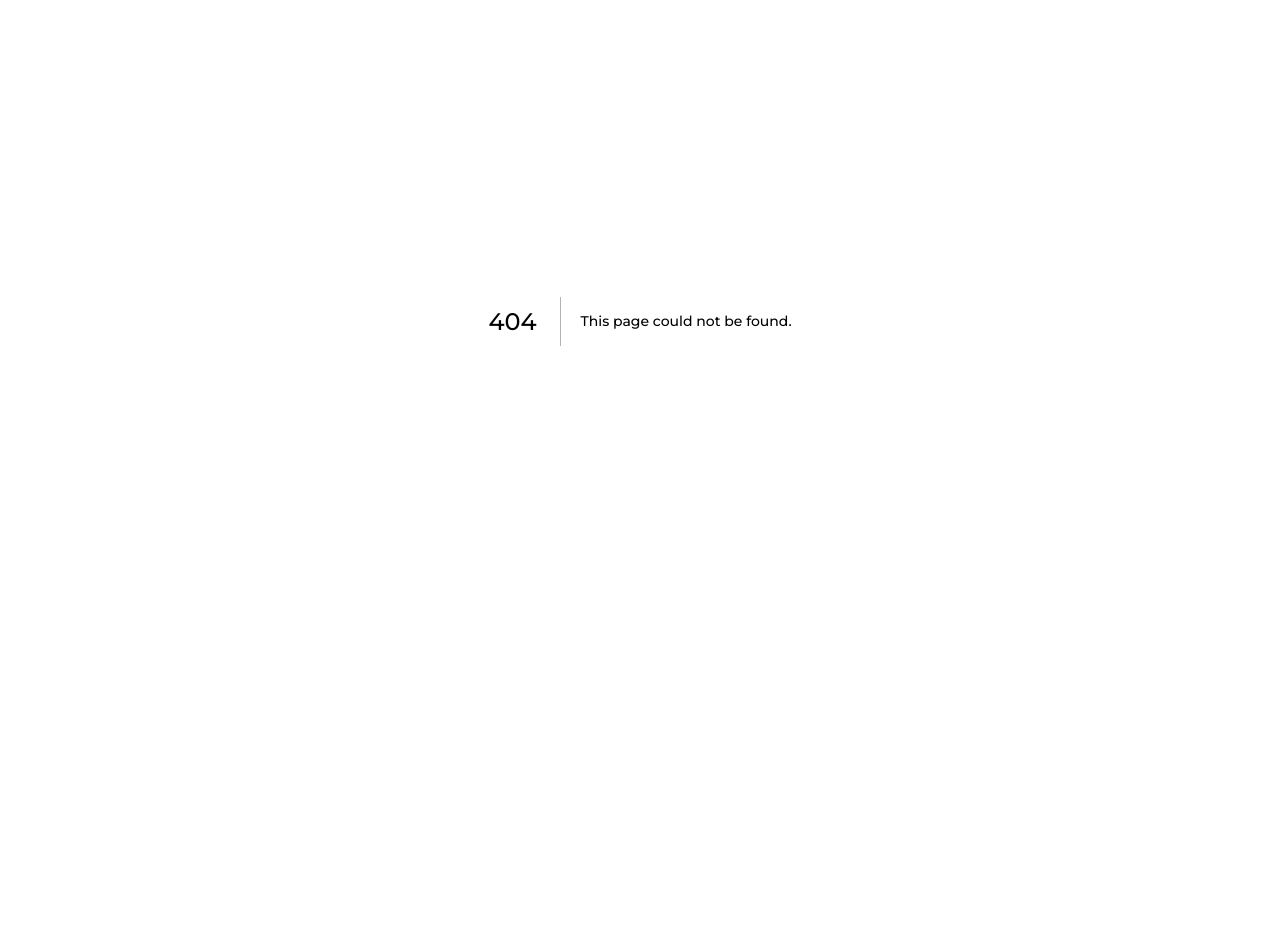
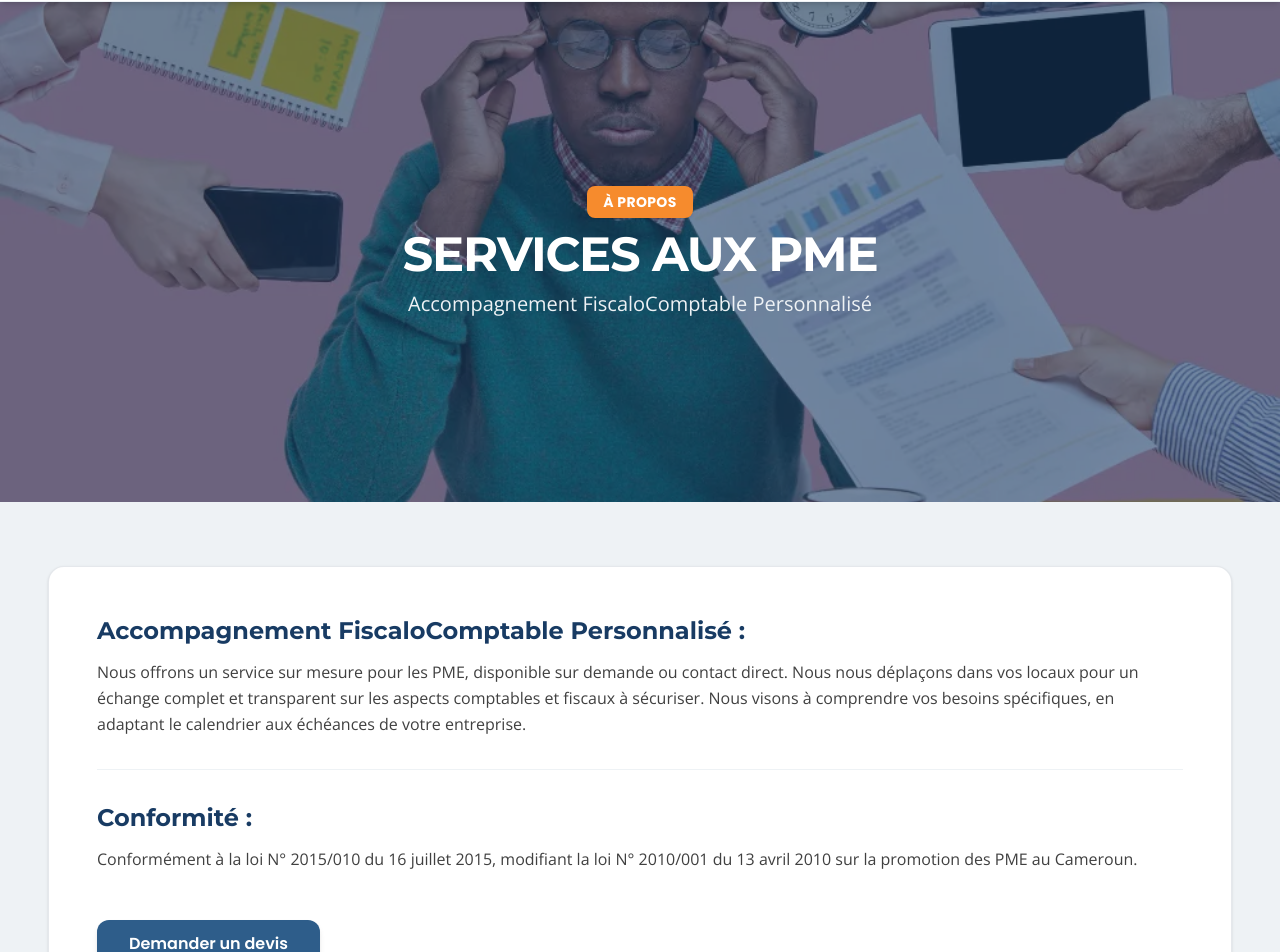
Before and after one commit to anujkaundal25/exceltax, a Next.js app: page /apropos/services-aux-pme in a window 1280 px wide. Before the commit this address had no page. Shown: the part 79-1031 px from the top of the page. Before the commit the page ends 800 px from the top, so only its background shows below. Built offline with nearby package versions, Linux system fonts and the light colour scheme.

Commit message:
do changes in photos page

```diff
--- /dev/null
+++ b/src/app/apropos/intervenants/page.jsx
@@ -0,0 +1,9 @@
+import React from 'react'
+
+function page() {
+  return (
+    <div>page</div>
+  )
+}
+
+export default page
--- /dev/null
+++ b/src/app/apropos/services-aux-pme/page.jsx
@@ -0,0 +1,90 @@
+import React from "react";
+import Header from "@/component/ui/Header";
+import Footer from "@/component/ui/Footer";
+
+export default function Page() {
+  return (
+    <div className="min-h-screen flex flex-col bg-[#EEF2F5] text-[#404040]">
+      <Header />
+
+      {/* Hero Section */}
+      <section className="bg-[url('/about/1.webp')] bg-cover bg-center h-[500px] flex flex-col items-center justify-center text-white relative">
+        {/* Branded Dark Blue Overlay */}
+        <div className="bg-[#183B63]/60 absolute inset-0"></div>
+
+        <div className="relative text-center px-4 max-w-3xl">
+          <span className="bg-[#F68B2D] text-white font-bold py-1.5 px-4 rounded-lg inline-block mb-3 text-sm uppercase tracking-wide shadow-sm">
+            À propos
+          </span>
+          <h1 className="text-4xl md:text-5xl font-bold tracking-tight text-white">
+            SERVICES AUX PME
+          </h1>
+          <p className="text-xl mt-3 font-light text-[#EEF2F5]">
+            Accompagnement FiscaloComptable Personnalisé
+          </p>
+        </div>
+      </section>
+
+      {/* Content Section */}
+      <section className="py-16 px-6 md:px-12 max-w-7xl mx-auto w-full">
+        <div className="bg-white p-8 md:p-12 rounded-2xl shadow-sm border border-[#A9B4C0]/30 space-y-8">
+
+          <div>
+            <h2 className="text-2xl font-bold text-[#183B63] mb-3">
+              Accompagnement FiscaloComptable Personnalisé :
+            </h2>
+            <p className="text-[#404040] leading-relaxed">
+              Nous offrons un service sur mesure pour les PME, disponible sur demande ou contact direct. Nous nous déplaçons dans vos locaux pour un échange complet et transparent sur les aspects comptables et fiscaux à sécuriser. Nous visons à comprendre vos besoins spécifiques, en adaptant le calendrier aux échéances de votre entreprise.
+            </p>
+          </div>
+
+          <hr className="border-[#EEF2F5]" />
+
+          <div>
+            <h2 className="text-2xl font-bold text-[#183B63] mb-3">
+              Conformité :
+            </h2>
+            <p className="text-[#404040] leading-relaxed">
+              Conformément à la loi N° 2015/010 du 16 juillet 2015, modifiant la loi N° 2010/001 du 13 avril 2010 sur la promotion des PME au Cameroun.
+            </p>
+          </div>
+
+          <div className="pt-4">
+            <button className="bg-[#2E5D8A] hover:bg-[#183B63] text-white font-semibold py-3 px-8 rounded-xl transition-colors duration-200 shadow-md">
+              Demander un devis
+            </button>
+          </div>
+
+        </div>
+      </section>
+
+      {/* Engagement et Avantages Section */}
+      <section className="pb-16 px-6 md:px-12 max-w-7xl mx-auto w-full flex-grow">
+        <div className="bg-white p-8 md:p-12 rounded-2xl shadow-sm border border-[#A9B4C0]/30 space-y-6">
+          <h2 className="text-2xl font-bold text-[#183B63] mb-6">
+            Engagement et Avantages :
+          </h2>
+          <div className="grid grid-cols-1 md:grid-cols-3 gap-6">
+            <div className="bg-[#EEF2F5] p-6 rounded-xl border border-[#A9B4C0]/20 flex flex-col justify-between">
+              <p className="text-[#404040] text-sm leading-relaxed">
+                Fournissez les informations et documents nécessaires pour une analyse approfondie.
+              </p>
+            </div>
+            <div className="bg-[#EEF2F5] p-6 rounded-xl border border-[#A9B4C0]/20 flex flex-col justify-between">
+              <p className="text-[#404040] text-sm leading-relaxed">
+                Adaptation aux échéances futures et déclaration fiscale.
+              </p>
+            </div>
+            <div className="bg-[#EEF2F5] p-6 rounded-xl border border-[#A9B4C0]/20 flex flex-col justify-between">
+              <p className="text-[#404040] text-sm leading-relaxed">
+                Réduction des pénalités en cas de corrections spontanées suivant nos recommandations.
+              </p>
+            </div>
+          </div>
+        </div>
+      </section>
+
+      <Footer />
+    </div>
+  );
+}
--- a/src/app/seminaires/photos/page.jsx
+++ b/src/app/seminaires/photos/page.jsx
@@ -1,9 +1,10 @@
-import React from "react";
+"use client";
+
+import React, { useState } from "react";
 import Header from "@/component/ui/Header";
 import Footer from "@/component/ui/Footer";
 
 function Page() {
-  // Fixed the variable name from "img" to "images" to match the map function
   const images = [
     "/photos/1.webp",
     "/photos/2.webp",
@@ -17,6 +18,30 @@ function Page() {
     "/photos/10.webp",
     "/photos/11.webp",
   ];
+
+  const [currentIndex, setCurrentIndex] = useState(null);
+
+  const handleOpenModal = (index) => {
+    setCurrentIndex(index);
+  };
+
+  const handleCloseModal = () => {
+    setCurrentIndex(null);
+  };
+
+  const handlePrev = (e) => {
+    e.stopPropagation();
+    if (currentIndex !== null) {
+      setCurrentIndex((prev) => (prev === 0 ? images.length - 1 : prev - 1));
+    }
+  };
+
+  const handleNext = (e) => {
+    e.stopPropagation();
+    if (currentIndex !== null) {
+      setCurrentIndex((prev) => (prev === images.length - 1 ? 0 : prev + 1));
+    }
+  };
 
   return (
     <div className="min-h-screen flex flex-col justify-between">
@@ -38,7 +63,8 @@ function Page() {
           {images.map((src, index) => (
             <div
               key={index}
-              className="overflow-hidden rounded-lg shadow-md bg-white hover:shadow-xl transition-shadow duration-300"
+              onClick={() => handleOpenModal(index)}
+              className="overflow-hidden rounded-lg shadow-md bg-white hover:shadow-xl transition-shadow duration-300 cursor-pointer"
             >
               <img
                 src={src}
@@ -50,6 +76,52 @@ function Page() {
         </div>
       </main>
 
+      {/* Full-Screen Modal */}
+      {currentIndex !== null && (
+        <div
+          className="fixed inset-0 z-50 bg-black/90 flex items-center justify-center p-4"
+          onClick={handleCloseModal}
+        >
+          {/* Close Button */}
+          <button
+            onClick={handleCloseModal}
+            className="absolute top-6 right-6 text-white text-3xl font-bold hover:text-gray-300 focus:outline-none z-10"
+          >
+            &times;
+          </button>
+
+          {/* Previous Button */}
+          <button
+            onClick={handlePrev}
+            className="absolute left-4 md:left-8 text-white bg-black/50 hover:bg-black/80 p-3 rounded-full text-2xl transition-colors focus:outline-none"
+            aria-label="Previous image"
+          >
+            &#10094;
+          </button>
+
+          {/* Modal Image */}
+          <div className="relative max-w-4xl max-h-[85vh] flex items-center justify-center" onClick={(e) => e.stopPropagation()}>
+            <img
+              src={images[currentIndex]}
+              alt={`EXCELTAX Gallery item ${currentIndex + 1}`}
+              className="max-h-[80vh] max-w-full object-contain rounded-lg shadow-2xl"
+            />
+            <span className="absolute bottom-[-30px] left-1/2 transform -translate-x-1/2 text-white text-sm">
+              {currentIndex + 1} / {images.length}
+            </span>
+          </div>
+
+          {/* Next Button */}
+          <button
+            onClick={handleNext}
+            className="absolute right-4 md:right-8 text-white bg-black/50 hover:bg-black/80 p-3 rounded-full text-2xl transition-colors focus:outline-none"
+            aria-label="Next image"
+          >
+            &#10095;
+          </button>
+        </div>
+      )}
+
       <Footer />
     </div>
   );
--- a/src/component/ui/Header.jsx
+++ b/src/component/ui/Header.jsx
@@ -67,11 +67,9 @@ function Header() {
       name: "A propos",
       url: "/apropos",
       children: [
-        { name: "Qui sommes-nous ?", url: "/apropos" },
-        { name: "Notre Équipe", url: "/apropos/equipe" },
-        { name: "Nos Valeurs", url: "/apropos/valeurs" },
-        { name: "Nos Partenaires", url: "/apropos/partenaires" },
-        { name: "Contact", url: "/contact" },
+        { name: "EXCELTAX SERVICES AUX PME", url: "/apropos/services-aux-pme" },
+        { name: "EXCELTAX INTERVENANTS", url: "/apropos/equipe" },
+        { name: "EXCELTAX POLES DE GESTION", url: "/apropos/valeurs" },
       ],
     },
   ];
```
Also changed, not shown: public/about/1.webp (added).
